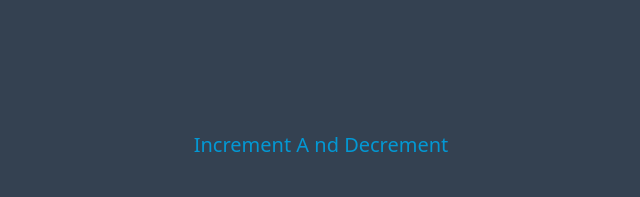
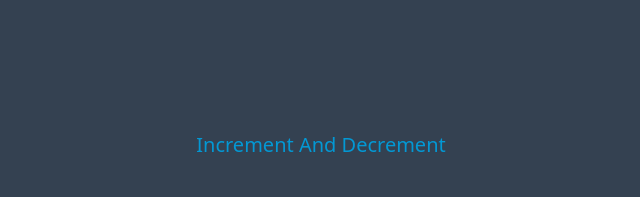
Before and after one commit to jahnavibhatt2024/counter_app, a plain HTML site: page counter_app/index.html in a window 1280 px wide. Shown: the part 204-401 px from the top of the page, 319-959 px from the left. Drawn offline with nearby package versions, Linux system fonts and the light colour scheme.

Commit message:
Update index.html

```diff
--- a/counter_app/index.html
+++ b/counter_app/index.html
@@ -11,7 +11,7 @@
 <body>
     <div class ="w-[100vw] h-[100vh] flex flex-col items-center justify-center bg-[#344151] gap-10">
         <!--background div-->
-        <div class = "text-[#0398d4] font-medium text-[20px]">Increment A nd Decrement</div>
+        <div class = "text-[#0398d4] font-medium text-[20px]">Increment And Decrement</div>
         <div class = "bg-white flex text-[25px] text-[#344151] rounded-sm gap-12 p-3 px-5">
             <!--negative button-->
             <button onclick="decrement()" class = "border-r-2 border-[#bfbfbf] pr-5">
```
